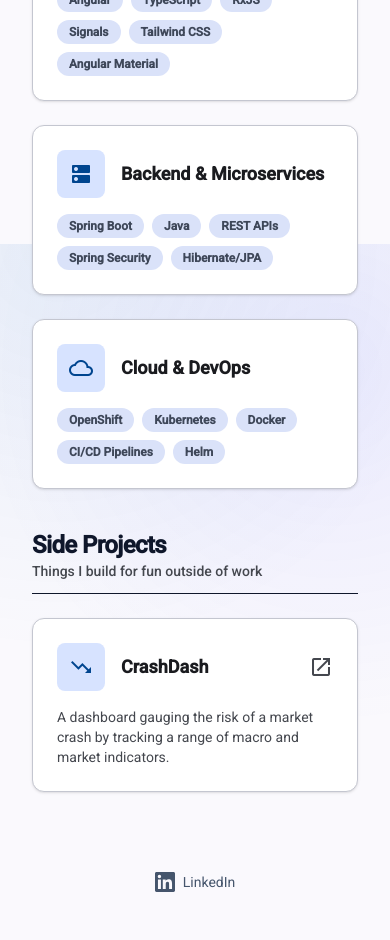
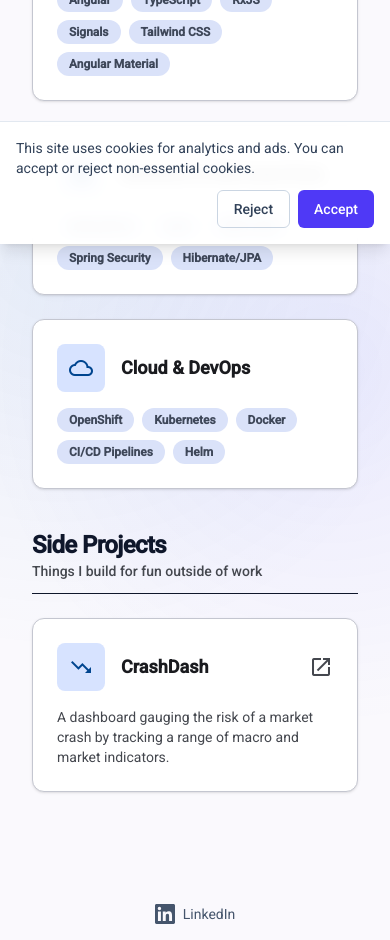
Before and after one commit to thanikc/thanikc.github.io, an Angular app: page / in a window 390 px wide. Shown: the part 600-1540 px from the top of the page. Built offline with nearby package versions, Linux system fonts and the light colour scheme.

Commit message:
feat(analytics): implement light weight consent banner

```diff
--- a/src/app/app.component.html
+++ b/src/app/app.component.html
@@ -16,6 +16,7 @@
     <router-outlet />
   </main>
 
+  <app-ad-banner [visible]="showBanner()" />
   <app-footer class="mt-auto" />
-  <app-ad-banner [visible]="showBanner()" />
+  <app-cookie-consent-banner />
 </div>
--- a/src/app/shared/analytics/analytics.service.ts
+++ b/src/app/shared/analytics/analytics.service.ts
@@ -4,6 +4,15 @@ import { DOCUMENT } from '@angular/common';
 export interface GtagWindow extends Window {
   dataLayer?: unknown[][];
   gtag?: (...args: unknown[]) => void;
+}
+
+export type ConsentState = 'granted' | 'denied';
+
+export interface ConsentUpdate {
+  analytics_storage: ConsentState;
+  ad_storage: ConsentState;
+  ad_user_data: ConsentState;
+  ad_personalization: ConsentState;
 }
 
 function isGtagWindow(view: unknown): view is GtagWindow {
@@ -45,6 +54,17 @@ export class AnalyticsService {
     view.gtag('event', name, params);
   }
 
+  /** Forwards a Consent Mode v2 update to the gtag.js queued in index.html. */
+  updateConsent(consent: ConsentUpdate): void {
+    const view = this.getWindow();
+
+    if (!view?.gtag) {
+      return;
+    }
+
+    view.gtag('consent', 'update', consent);
+  }
+
   private getWindow(): GtagWindow | undefined {
     const view = this.document.defaultView;
 
--- /dev/null
+++ b/src/app/shared/cookie-consent/cookie-consent-banner.component.html
@@ -0,0 +1,28 @@
+@if (visible()) {
+  <div
+    class="fixed inset-x-0 bottom-0 z-50 flex flex-col gap-3 border-t border-slate-200 bg-white/95 p-4 shadow-lg backdrop-blur sm:flex-row sm:items-center sm:justify-between dark:border-slate-700 dark:bg-slate-900/95"
+    role="dialog"
+    aria-live="polite"
+    aria-label="Cookie consent"
+  >
+    <p class="text-sm text-slate-700 dark:text-slate-300">
+      This site uses cookies for analytics and ads. You can accept or reject non-essential cookies.
+    </p>
+    <div class="flex shrink-0 gap-2 self-end sm:self-auto">
+      <button
+        type="button"
+        class="rounded-md border border-slate-300 px-4 py-2 text-sm font-medium text-slate-700 transition-colors hover:bg-slate-100 dark:border-slate-600 dark:text-slate-200 dark:hover:bg-slate-800"
+        (click)="reject()"
+      >
+        Reject
+      </button>
+      <button
+        type="button"
+        class="rounded-md bg-indigo-600 px-4 py-2 text-sm font-medium text-white transition-colors hover:bg-indigo-700"
+        (click)="accept()"
+      >
+        Accept
+      </button>
+    </div>
+  </div>
+}
--- /dev/null
+++ b/src/app/shared/cookie-consent/cookie-consent-banner.component.ts
@@ -0,0 +1,21 @@
+import { ChangeDetectionStrategy, Component, inject } from '@angular/core';
+import { CookieConsentService } from './cookie-consent.service';
+
+@Component({
+  selector: 'app-cookie-consent-banner',
+  templateUrl: './cookie-consent-banner.component.html',
+  changeDetection: ChangeDetectionStrategy.OnPush,
+})
+export class CookieConsentBannerComponent {
+  private readonly consent = inject(CookieConsentService);
+
+  readonly visible = this.consent.showBanner;
+
+  accept(): void {
+    this.consent.accept();
+  }
+
+  reject(): void {
+    this.consent.reject();
+  }
+}
--- /dev/null
+++ b/src/app/shared/cookie-consent/cookie-consent.service.ts
@@ -0,0 +1,48 @@
+import { Injectable, PLATFORM_ID, computed, inject, signal } from '@angular/core';
+import { isPlatformBrowser } from '@angular/common';
+import { AnalyticsService } from '../analytics/analytics.service';
+
+export type ConsentChoice = 'accepted' | 'rejected';
+
+const STORAGE_KEY = 'cookie-consent';
+
+@Injectable({
+  providedIn: 'root',
+})
+export class CookieConsentService {
+  private readonly analytics = inject(AnalyticsService);
+  private readonly isBrowser = isPlatformBrowser(inject(PLATFORM_ID));
+
+  private readonly choice = signal<ConsentChoice | null>(
+    this.isBrowser ? this.readStoredChoice() : null,
+  );
+
+  /** Only shown once, in the browser, until the user makes a choice. */
+  readonly showBanner = computed(() => this.isBrowser && this.choice() === null);
+
+  accept(): void {
+    this.setChoice('accepted');
+  }
+
+  reject(): void {
+    this.setChoice('rejected');
+  }
+
+  private setChoice(choice: ConsentChoice): void {
+    this.choice.set(choice);
+    localStorage.setItem(STORAGE_KEY, choice);
+
+    const state = choice === 'accepted' ? 'granted' : 'denied';
+    this.analytics.updateConsent({
+      analytics_storage: state,
+      ad_storage: state,
+      ad_user_data: state,
+      ad_personalization: state,
+    });
+  }
+
+  private readStoredChoice(): ConsentChoice | null {
+    const stored = localStorage.getItem(STORAGE_KEY);
+    return stored === 'accepted' || stored === 'rejected' ? stored : null;
+  }
+}
--- a/src/index.html
+++ b/src/index.html
@@ -36,13 +36,26 @@
       href="https://fonts.googleapis.com/icon?family=Material+Icons&display=swap"
       rel="stylesheet"
     />
-    <script
-      id="Cookiebot"
-      src="https://consent.cookiebot.com/uc.js"
-      data-cbid="cb78c730-f919-4ff5-b9e5-ba0ffe9702bc"
-      type="text/javascript"
-      async
-    ></script>
+    <!--
+      Consent Mode v2 defaults must be queued before gtag.js/adsbygoogle load so
+      those scripts see "denied" on first read. The cookie consent banner
+      (CookieConsentService) calls gtag('consent', 'update', ...) once the user
+      makes a choice.
+    -->
+    <script>
+      window.dataLayer = window.dataLayer || [];
+      function gtag() {
+        dataLayer.push(arguments);
+      }
+      gtag('consent', 'default', {
+        ad_storage: 'denied',
+        ad_user_data: 'denied',
+        ad_personalization: 'denied',
+        analytics_storage: 'denied',
+      });
+      gtag('js', new Date());
+      gtag('config', 'G-HSC8QB0EQL');
+    </script>
     <script
       async
       src="https://pagead2.googlesyndication.com/pagead/js/adsbygoogle.js?client=ca-pub-7075497553401538"
@@ -50,14 +63,6 @@
     ></script>
     <!-- Google Analytics -->
     <script async src="https://www.googletagmanager.com/gtag/js?id=G-HSC8QB0EQL"></script>
-    <script>
-      window.dataLayer = window.dataLayer || [];
-      function gtag() {
-        dataLayer.push(arguments);
-      }
-      gtag('js', new Date());
-      gtag('config', 'G-HSC8QB0EQL');
-    </script>
   </head>
   <body>
     <app-root></app-root>
```
Also changed, not shown: src/app/app.component.ts (+8 -1 lines), 2 other files (tests, documents, lock files or other folders).
